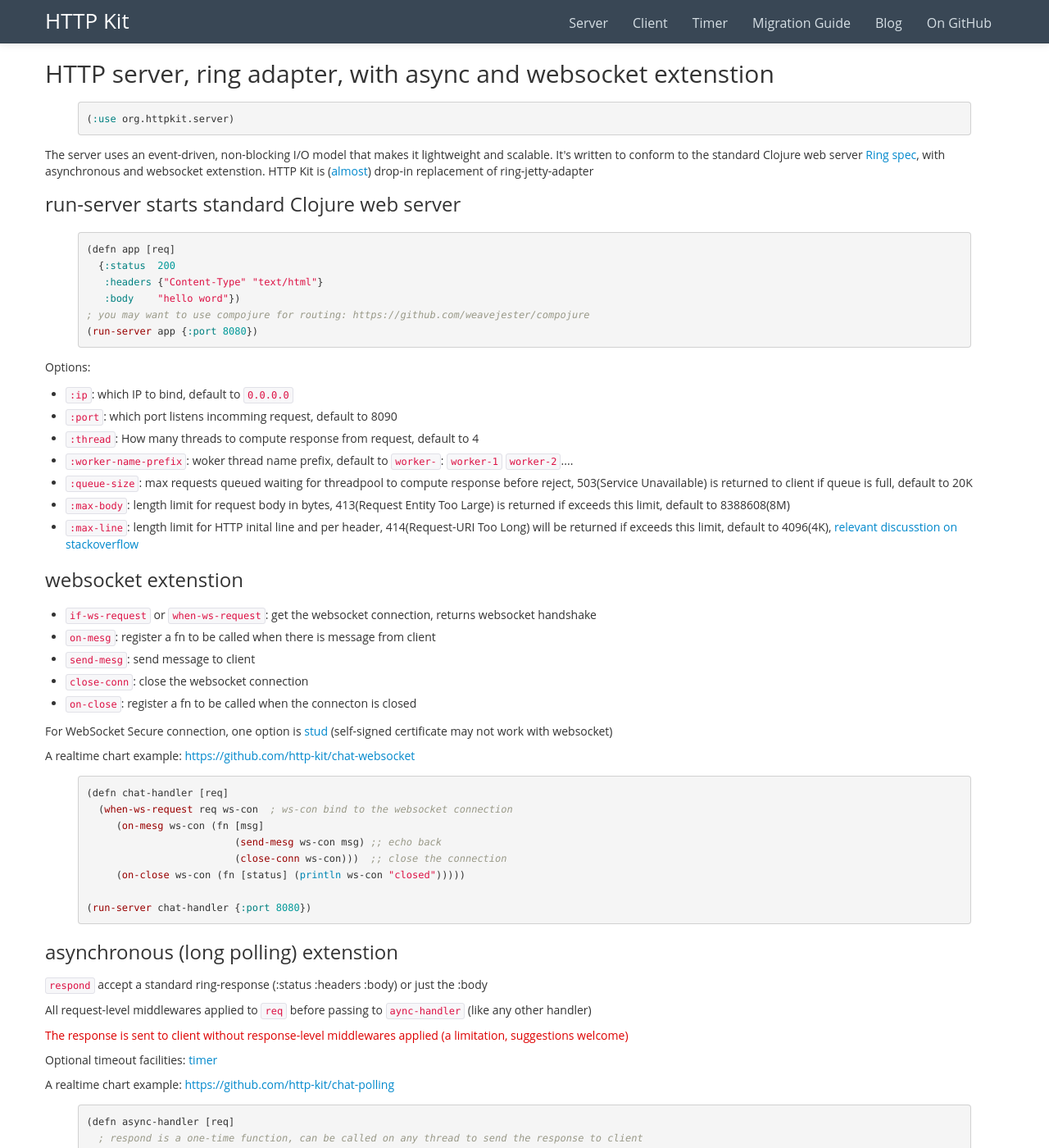
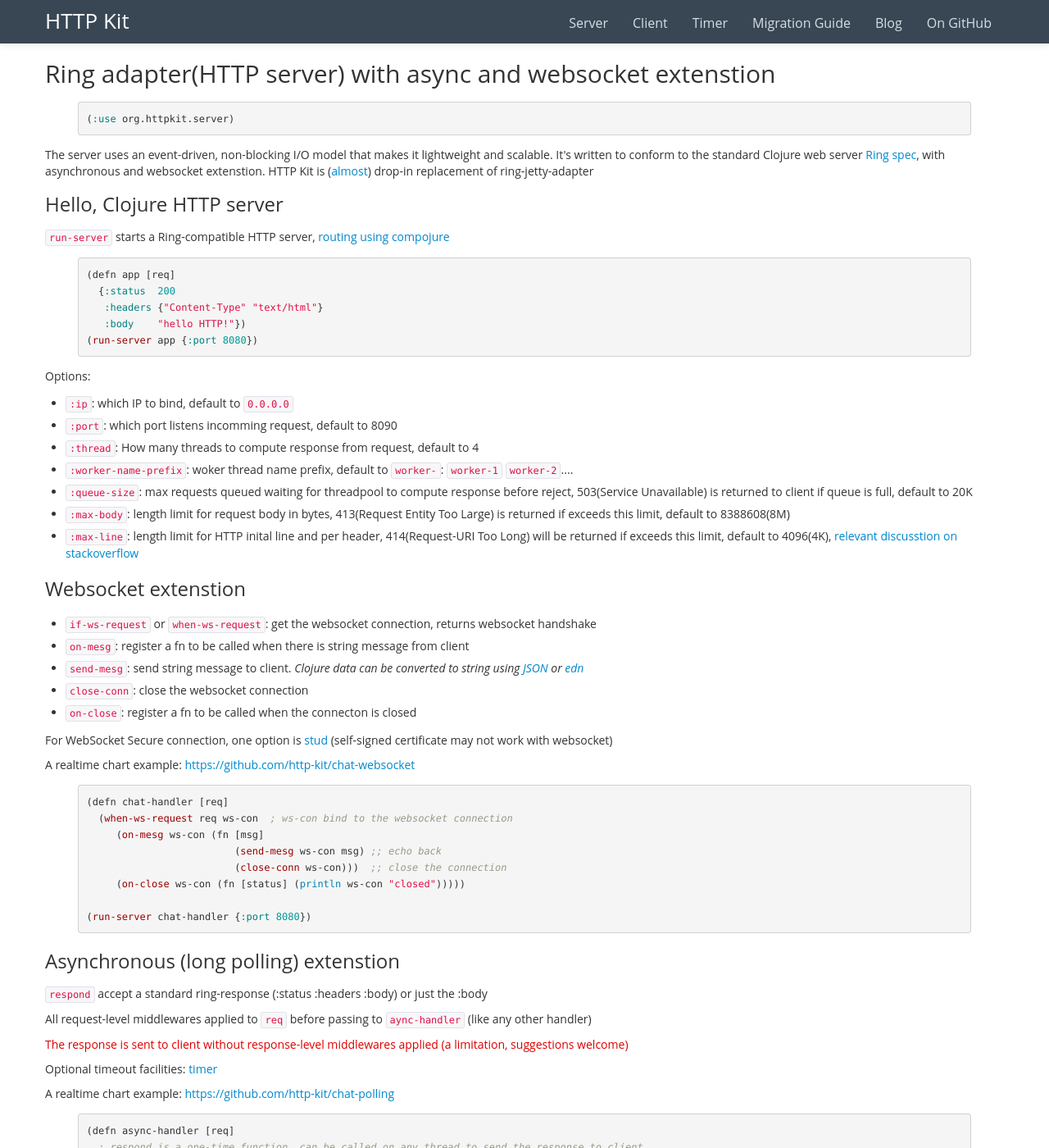
Before and after one commit to http-kit/http-kit.github.com, a Jekyll site: the page built from server.html, in a window 1280 px wide and 1400 px high. Shown: the whole window at 82% size. Built offline with Jekyll 4.4.1, drawn with Linux system fonts in a browser that asks for light colours; nearby versions of some CDN libraries; library files that are not in the unit come from our copies; some of the changed text lies outside the part shown.

Commit message:
add compojure routing sample code; add more links

```diff
--- a/css/style.css
+++ b/css/style.css
@@ -23,3 +23,8 @@
 .message {
     color: #d00;
 }
+
+.anchor {
+    padding-top: 50px;
+    margin-top: -50px;
+}
--- a/migration.html
+++ b/migration.html
@@ -21,9 +21,9 @@
   ;; run-server return a function that stops the server
   (server))
   {% endhighlight %}
-  <h3>Configuring HTTPS</h3>
+  <h3 class="anchor" id="https">Configuring HTTPS</h3>
   <p>
-    http-kit relies reverse proxy (like <a href="http://wiki.nginx.org/HttpSslModule">Nginx</a>, <a href="http://redmine.lighttpd.net/projects/1/wiki/Docs_SSL">Lighthttpd</a>) to support HTTPS.
+    http-kit relies reverse proxy (like <a href="http://wiki.nginx.org/HttpSslModule">Nginx</a>, <a href="http://redmine.lighttpd.net/projects/1/wiki/Docs_SSL">Lighthttpd</a>) to support HTTPS. <i>They also can be used as <a href="server.html#deploy">reverse proxy to serve static files, compress content.</a></i>
   </p>
   <p>
     <a href="https://github.com/bumptech/stud">Stud</a> is another option. It works well with websocket and long polling.
--- a/server.html
+++ b/server.html
@@ -4,7 +4,7 @@
 ---
 
 <div class="container">
-  <h2>HTTP server, ring adapter, with async and websocket extenstion</h2>
+  <h2>Ring adapter(HTTP server) with async and websocket extenstion</h2>
 {% highlight clojure %}
 (:use org.httpkit.server)
 {% endhighlight %}
@@ -14,16 +14,17 @@
     HTTP Kit is (<a href="migration.html">almost</a>) drop-in replacement of ring-jetty-adapter
   </p>
 
-  <h3 id="options">run-server starts standard Clojure web server</h3>
+  <h3 id="options">Hello, Clojure HTTP server</h3>
+  <p> <code>run-server</code> starts a Ring-compatible HTTP server, <a href="#routing">routing using compojure</a></p>
 
 {% highlight clojure %}
 (defn app [req]
   {:status  200
    :headers {"Content-Type" "text/html"}
-   :body    "hello word"})
-; you may want to use compojure for routing: https://github.com/weavejester/compojure
+   :body    "hello HTTP!"})
 (run-server app {:port 8080})
 {% endhighlight %}
+
   <h5>Options:</h5>
   <ul>
     <li><code>:ip</code>: which IP to bind, default to <code>0.0.0.0</code></li>
@@ -37,13 +38,14 @@
       <a href="http://stackoverflow.com/questions/417142/what-is-the-maximum-length-of-a-url">relevant discusstion on stackoverflow</a></li>
   </ul>
 
-  <h3>websocket extenstion</h3>
+  <h3 class="anchor" id="websocket">Websocket extenstion</h3>
   <ul>
     <li>
       <code>if-ws-request</code> or <code>when-ws-request</code>: get the websocket connection, returns websocket handshake
     </li>
-    <li><code>on-mesg</code>: register a fn to be called when there is message from client</li>
-    <li><code>send-mesg</code>: send message to client</li>
+    <li><code>on-mesg</code>: register a fn to be called when there is string message from client</li>
+    <li><code>send-mesg</code>: send string message to client. <i>Clojure data can be converted to string using
+        <a href="https://github.com/clojure/data.json">JSON</a> or <a href="https://github.com/edn-format/edn">edn</a></i></li>
     <li><code>close-conn</code>: close the websocket connection</li>
     <li><code>on-close</code>: register a fn to be called when the connecton is closed</li>
   </ul>
@@ -62,7 +64,7 @@
 (run-server chat-handler {:port 8080})
 {% endhighlight %}
 
-  <h3>asynchronous (long polling) extenstion</h3>
+  <h3 class="anchor"  id="async">Asynchronous (long polling) extenstion</h3>
   <p><code>respond</code> accept a standard ring-response (:status :headers :body) or just the :body</p>
   <p>All request-level middlewares applied to <code>req</code> before passing to <code>aync-handler</code> (like any other handler)</p>
   <p><b class="message">The response is sent to client without response-level middlewares applied (a limitation, suggestions welcome)</b> </p>
@@ -79,10 +81,46 @@
 (run-server async-handler {:port 8080})
 {% endhighlight %}
 
-  <h3>Recommended server deployment</h3>
+  <h3 id="routing" class="anchor">Used together with Compojure: compojure do the routing</h3>
+  <p>
+    <a href="https://github.com/weavejester/compojure">Compojure</a> Can be used to do the routing, based on uri and method
+  </p>
+
+{% highlight clojure %}
+(:use [compojure.route :only [files not-found]]
+      [compojure.handler :only [site]] ; form, query params decode; cookie; session, etc
+      [compojure.core :only [defroutes GET POST DELETE ANY context]]
+      org.httpkit.server)
+
+(defn show-landing-page [req] ;; ordinary clojure function, accept request map
+  ;; return landing page's html string. possible template library:
+  ;; mustache (https://github.com/shenfeng/mustache.clj, https://github.com/fhd/clostache...)
+  ;; enlive (https://github.com/cgrand/enlive),  hiccup(https://github.com/weavejester/hiccup)
+  )
+
+(defn update-userinfo [req]          ;; ordinary clojure function
+  (let [user-id (-> req :params :id)    ; param from uri
+        password (-> req :params :password)] ; form param
+    ....
+    ))
+
+(defroutes all-routes
+  (GET "/" [] show-landing-page)
+  (GET "/ws" [] chat-handler)     ;; websocket
+  (GET "/async" [] async-handler) ;; asynchronous(long polling)
+  (context "/user/:id" []
+           (GET / [] get-user-by-id)
+           (POST / [] update-userinfo))
+  (route/files "/static/") ;; static file url prefix /static, in `public` folder
+  (route/not-found "<p>Page not found.</p>")) ;; all other, return 404
+
+(run-server (site #'all-routes) {:port 8080})
+  {% endhighlight %}
+
+  <h3 class="anchor" id="deploy">Recommended server deployment</h3>
   <p>http-kit runs alone happly, handy for development and quick deployment.
     Use reverse proxy like <a href="http://wiki.nginx.org/Main">Nginx</a>,
-    <a href="http://www.lighttpd.net/">Lighthttpd</a>, etc in serious production is encouraged: </p>
+    <a href="http://www.lighttpd.net/">Lighthttpd</a>, etc in serious production is encouraged. They also <a href="migration.html#https">add https support</a>.</p>
   <ul>
     <li>They are fast, heavily optimized for static content.</li>
     <li>They can be configured to compress the content sent to browsers</li>
```
Also changed, not shown: index.html (+8 -5 lines).
